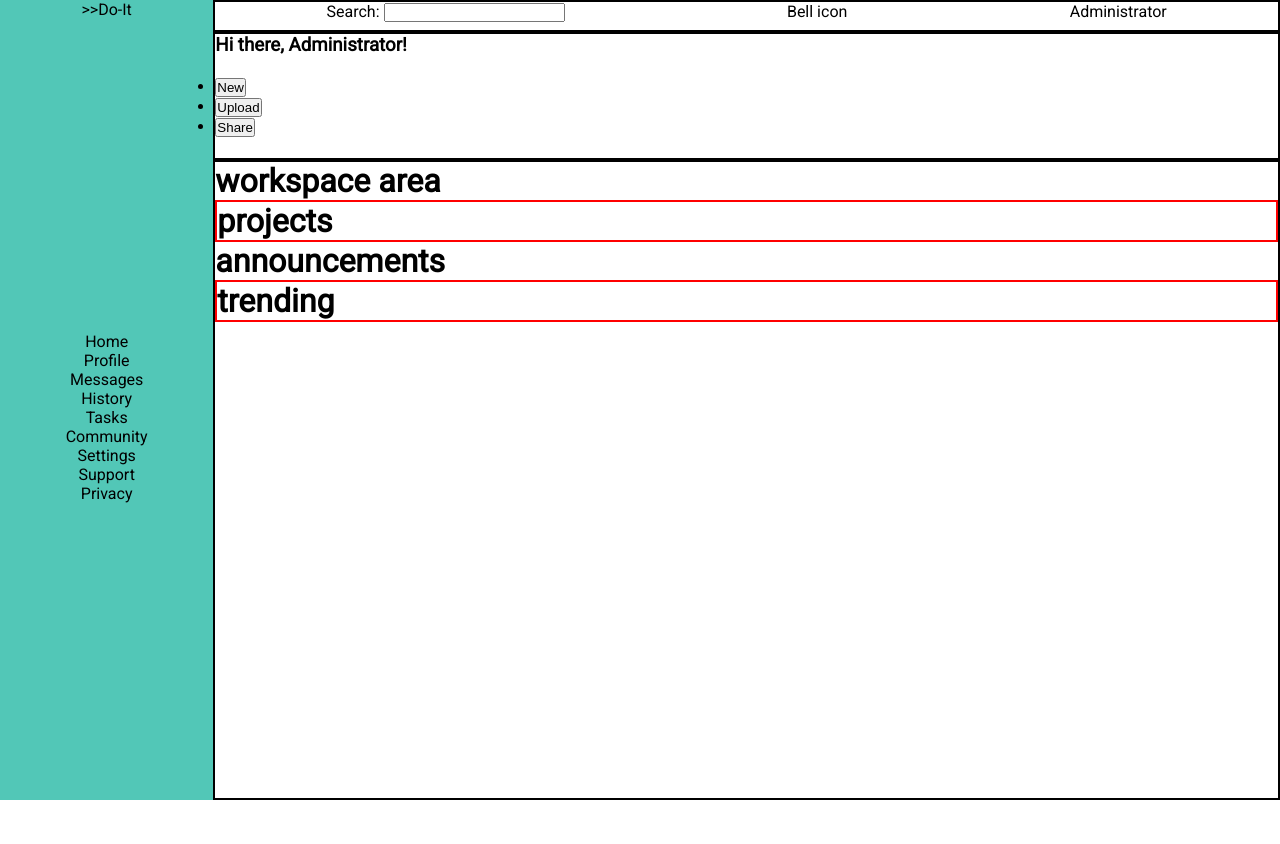
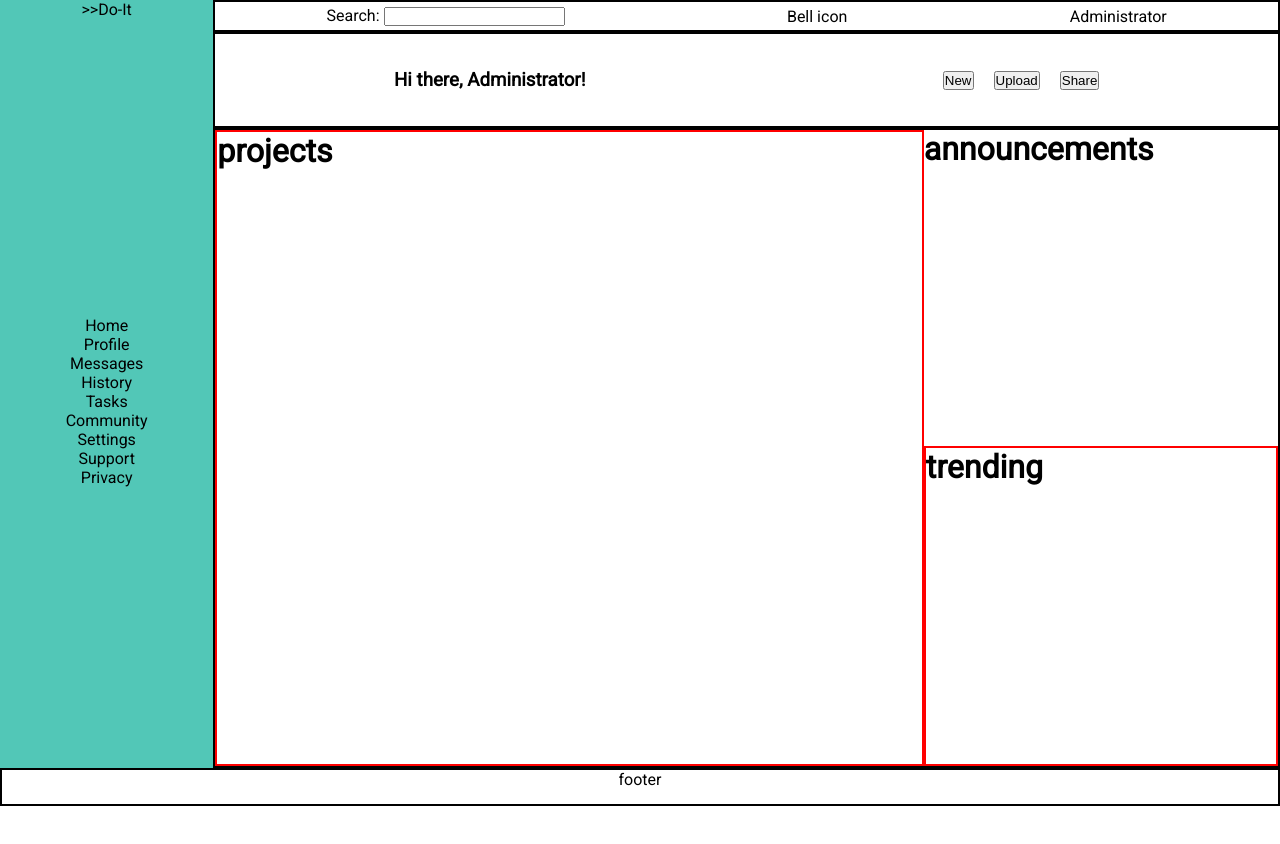
Before and after one commit to MEdwards3222/admin-dashboard, a plain HTML site: page index.html in a window 1280 px wide. Drawn offline with Linux system fonts and the light colour scheme.

Commit message:
General layout complete

```diff
--- a/index.html
+++ b/index.html
@@ -48,18 +48,24 @@
         </div>
 
         <div class="workspace">
-            <h1>workspace area</h1>
+
             <div class="projects">
                 <h1>projects</h1>
             </div>
 
-            <div class="accouncements">
-                <h1>announcements</h1>
+            <div class="feed">
+                <div class="accouncements">
+                    <h1>announcements</h1>
+                </div>
+
+                <div class="trending">
+                    <h1>trending</h1>
+                </div>
             </div>
+        </div>
 
-            <div class="trending">
-                <h1>trending</h1>
-            </div>
+        <div class="footer">
+            <p>footer</p>
         </div>
     </div>
 </body>
--- a/style.css
+++ b/style.css
@@ -12,7 +12,7 @@
     display: grid;
     font-family: 'Roboto', sans-serif;
     grid-template-columns: .6fr 1fr 1fr 1fr;
-    grid-template-rows: .05fr .2fr 50vw .05fr;
+    grid-template-rows: .05fr .15fr 50vw .06fr;
     width: 100vw;
     height: 100vw;
 }
@@ -35,7 +35,6 @@
 
 .sidebar ul {
     display: grid;
-    /* grid-template-rows: repeat(10, 1fr); */
     list-style-type: none;
 }
 
@@ -47,24 +46,34 @@
 .utility {
     display: flex;
     justify-content: space-around;
+    align-items: center;
     border: 2px solid black;
     grid-column: 2/5;
-
-
-
 
 }
 
 .welcome {
-    display: grid;
+    display: flex;
     border: 2px solid black;
     grid-row: 2/3;
     grid-column: 2/5;
+    justify-content: space-around;
+    align-items: center;
 
 }
 
+.welcome ul {
+    display: flex;
+    list-style-type: none;
+    justify-content: space-around;
+    gap: 20px;
+}
+
 .workspace {
+    display: grid;
     border: 2px solid black;
+    grid-template-columns: repeat(3, 1fr);
+    grid-template-rows: repeat(3, 1fr);
     grid-row: 3/4;
     grid-column: 2/5;
 
@@ -72,6 +81,14 @@
 
 .projects {
     border: 2px solid red;
+    grid-column: 1/3;
+    grid-row: 1/4;
+}
+
+.feed {
+    display: grid;
+    grid-column: 3/4;
+    grid-row: 1/4;
 }
 
 .announcements {
@@ -81,3 +98,9 @@
 .trending {
     border: 2px solid red;
 }
+
+.footer {
+    border: 2px solid black;
+    grid-column: 1/5;
+    text-align: center;
+}
```
